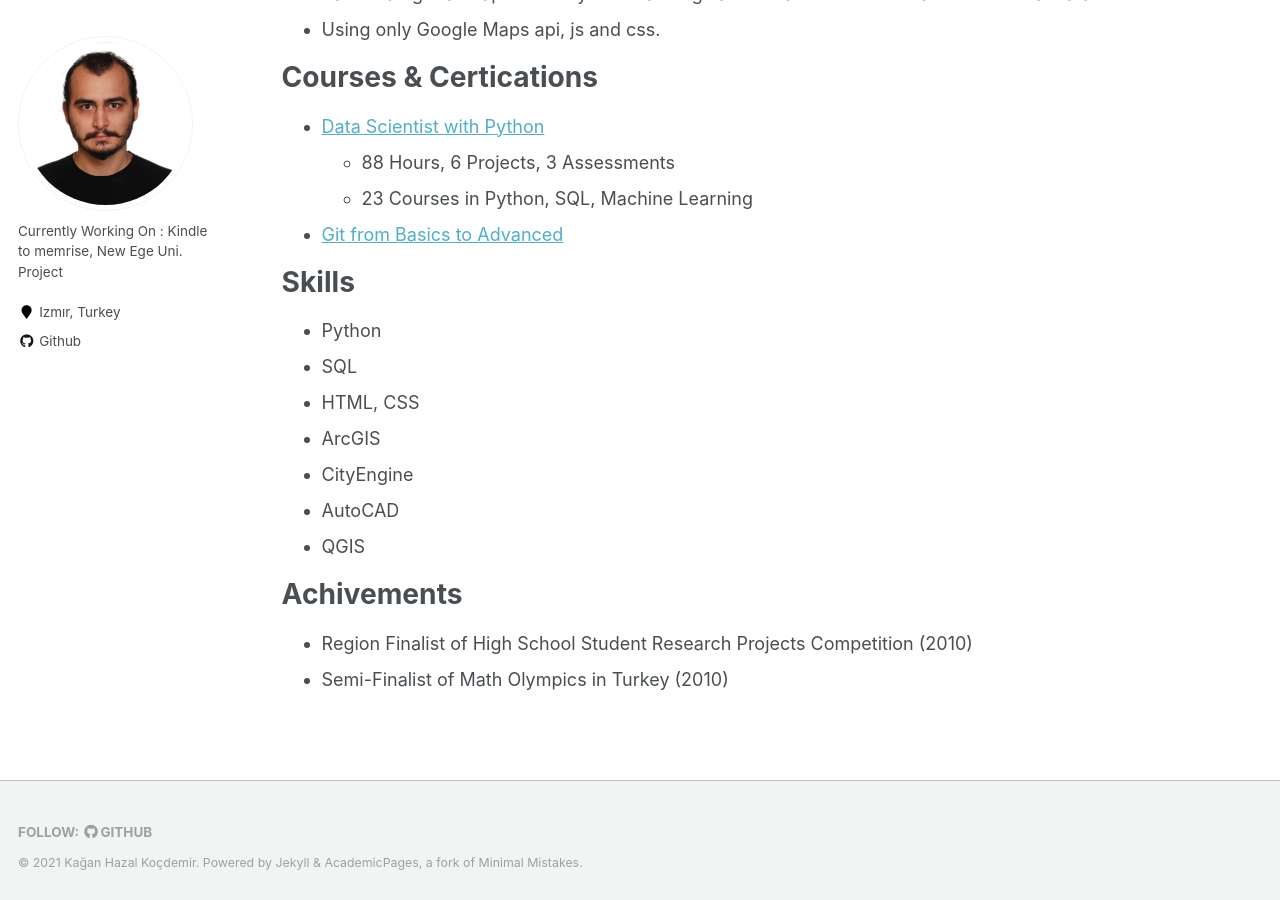
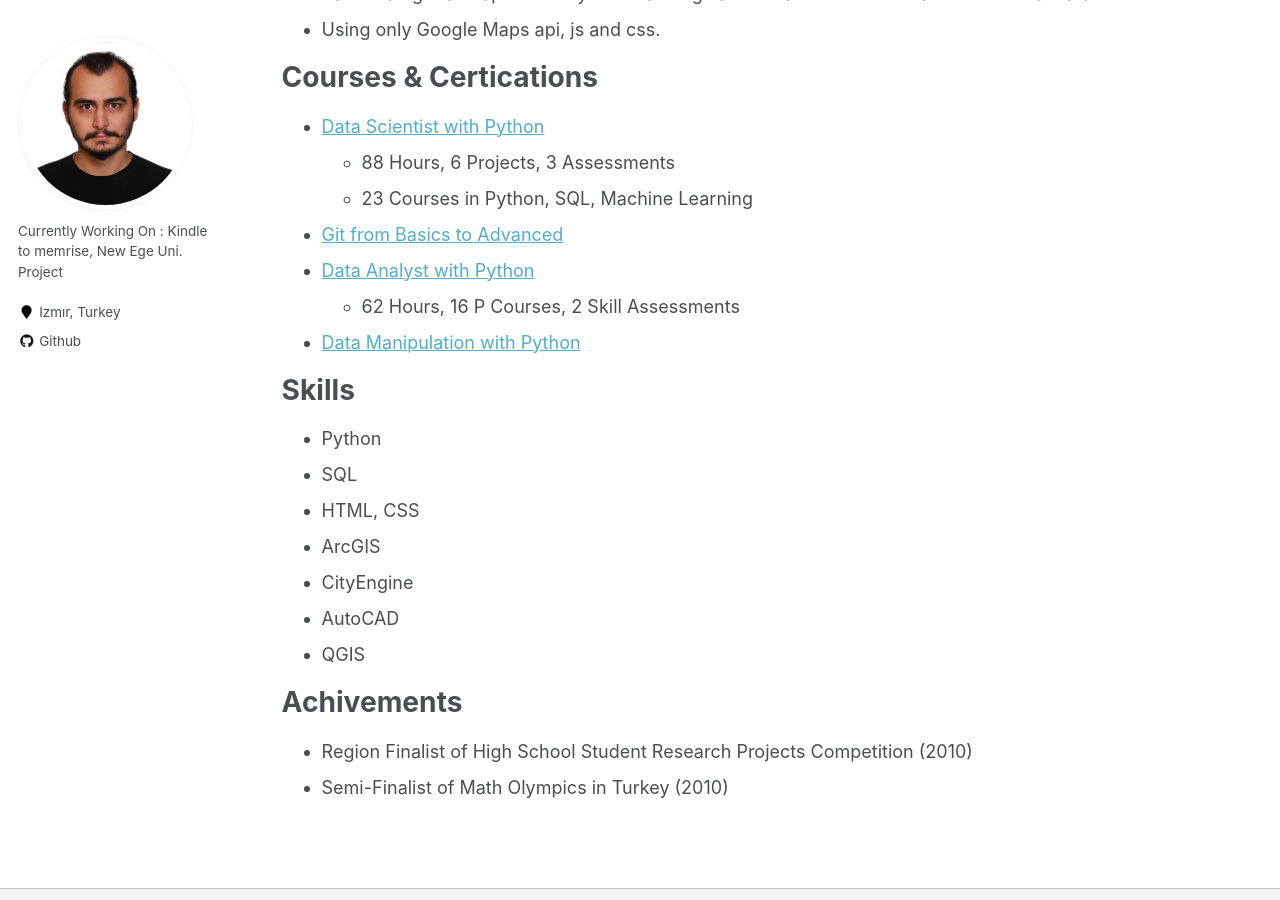
Before and after one commit to angelsdemos/kagankocdemir, a Jekyll site: the page built from _pages/cv.md, in a window 1280 px wide and 900 px high, scrolled down 2055 px. Built offline with Jekyll 4.4.1, drawn with Linux system fonts in a browser that asks for light colours.

Commit message:
Update cv.md

```diff
--- a/_pages/cv.md
+++ b/_pages/cv.md
@@ -72,6 +72,9 @@ Courses & Certications
     - 88 Hours, 6 Projects, 3 Assessments
     - 23 Courses in Python, SQL, Machine Learning
 - [Git from Basics to Advanced](https://www.udemy.com/certificate/UC-7dd16ac6-5bbf-4bca-9b89-cc2f07d35b19/)
+- [Data Analyst with Python](https://www.datacamp.com/statement-of-accomplishment/track/b1f17e74fa006ebfc2f6c5c0e42821b9e65d8a64)
+    - 62 Hours, 16 P Courses, 2 Skill Assessments
+- [Data Manipulation with Python](https://www.datacamp.com/statement-of-accomplishment/track/90b9ecefebc49f62f55980b706a506bba3c93531)
 
 
 Skills
```
